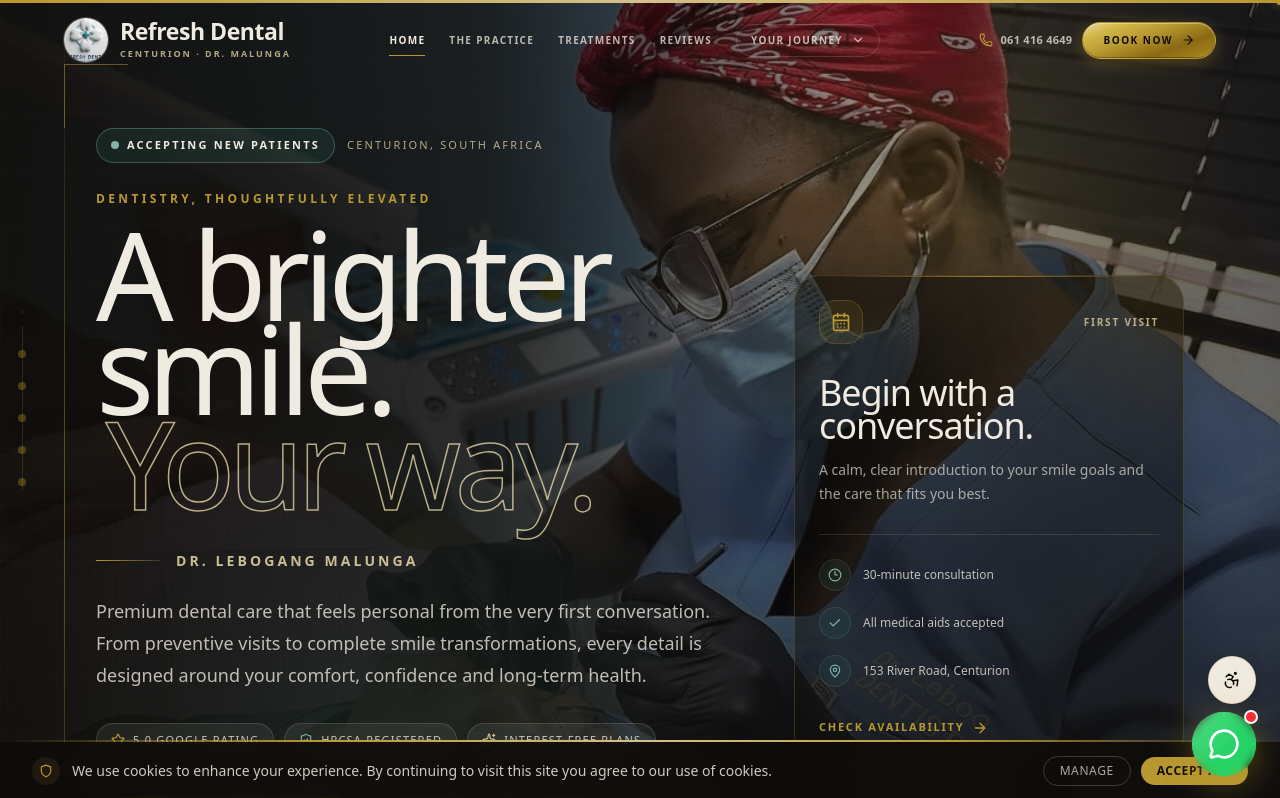
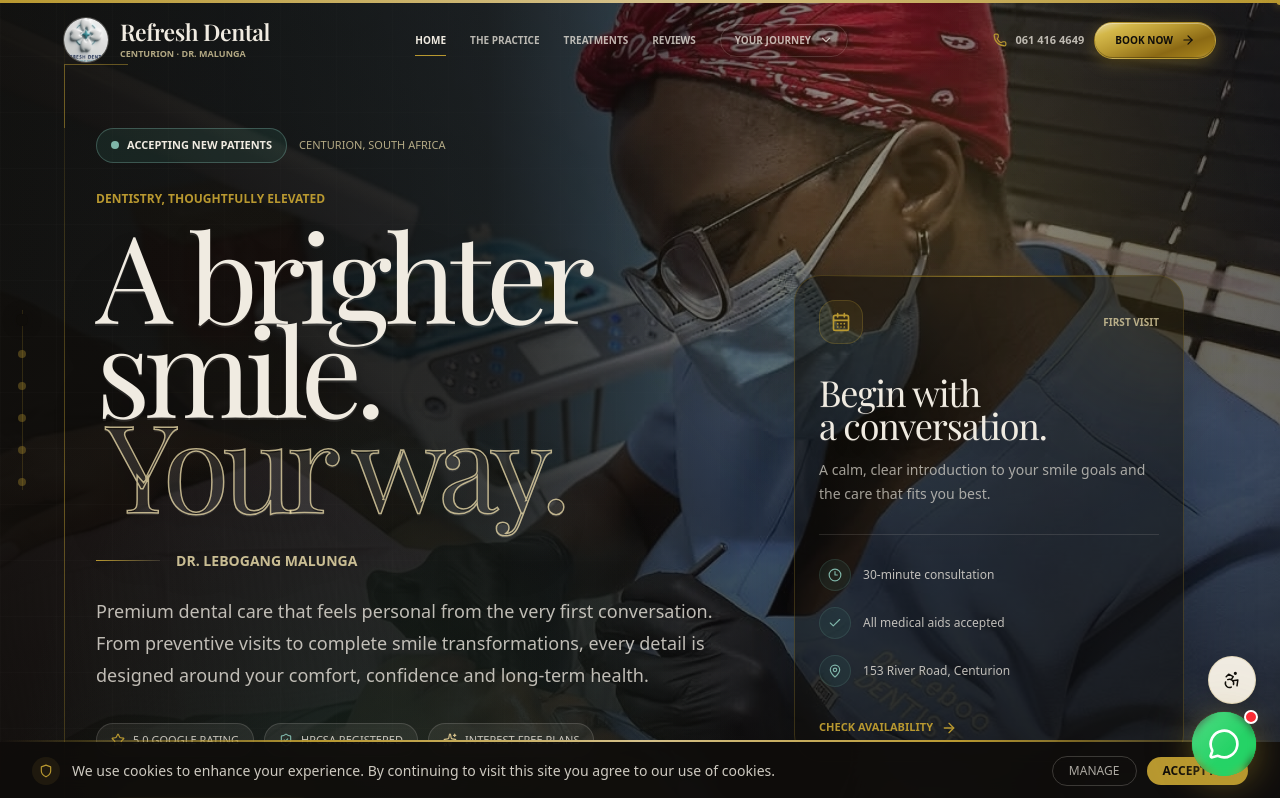
Before and after one commit to Mthaa77/refresh-dental, a Next.js app: page / in a window 1280 px wide. Shown: the top 798 px of the page. Built offline with nearby package versions, Linux system fonts and the light colour scheme.

Commit message:
style: apply premium typography across homepage

```diff
--- a/src/app/page.tsx
+++ b/src/app/page.tsx
@@ -8,6 +8,7 @@ import Hero from '@/components/refresh-dental/hero'
 import CareJourneys from '@/components/refresh-dental/care-journeys'
 import PracticeShowcase from '@/components/refresh-dental/practice-showcase'
 import FirstVisitFAQ from '@/components/refresh-dental/first-visit-faq'
+import styles from './premium-typography.module.css'
 
 function SectionSkeleton({ height = 'h-40' }: { height?: string }) {
   return <div className={`${height} bg-ivory/50 animate-pulse`} aria-hidden="true" />
@@ -28,7 +29,7 @@ const Footer = dynamic(() => import('@/components/refresh-dental/footer'), { ssr
 
 export default function Home() {
   return (
-    <>
+    <div className={styles.editorialPage}>
       <PageSectionsNav />
       <ScrollProgress />
       <Navigation />
@@ -48,6 +49,6 @@ export default function Home() {
       <ScrollToTop />
       <AccessibilityPanel />
       <CookieConsent />
-    </>
+    </div>
   )
 }
```
